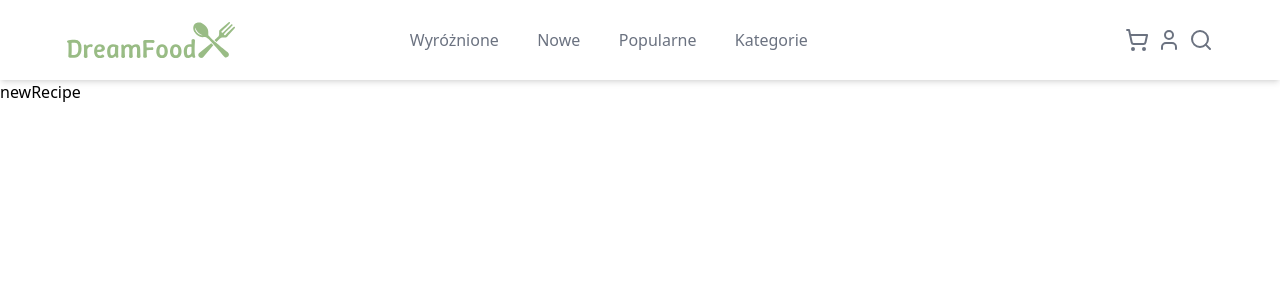
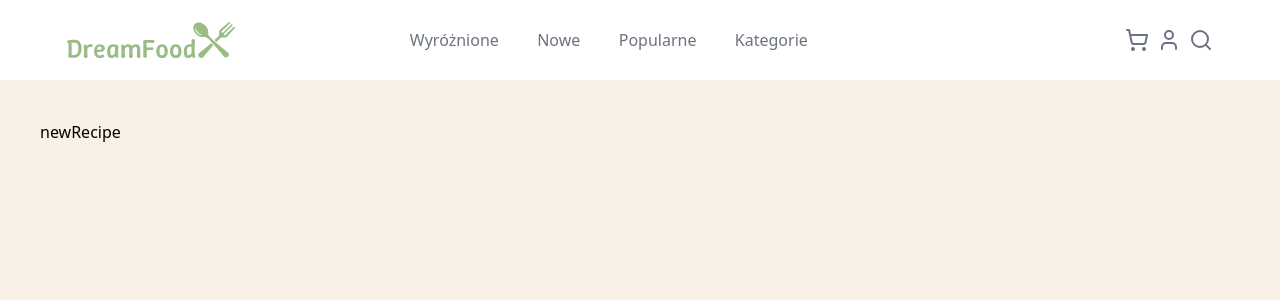
Before and after one commit to hallu-boss/dreamFoodX, a Vue app: page /newrecipe in a window 1280 px wide. Shown: the top 300 px of the page. Built offline with nearby package versions, Linux system fonts and the light colour scheme.

Commit message:
nadanie koloru tła

```diff
--- a/src/pages/NewRecipe.tsx
+++ b/src/pages/NewRecipe.tsx
@@ -2,7 +2,7 @@ function NewRecipe () {
 
     return (
         <>
-            <div>
+            <div className="page-color">
                 newRecipe
             </div>
         </>
```
